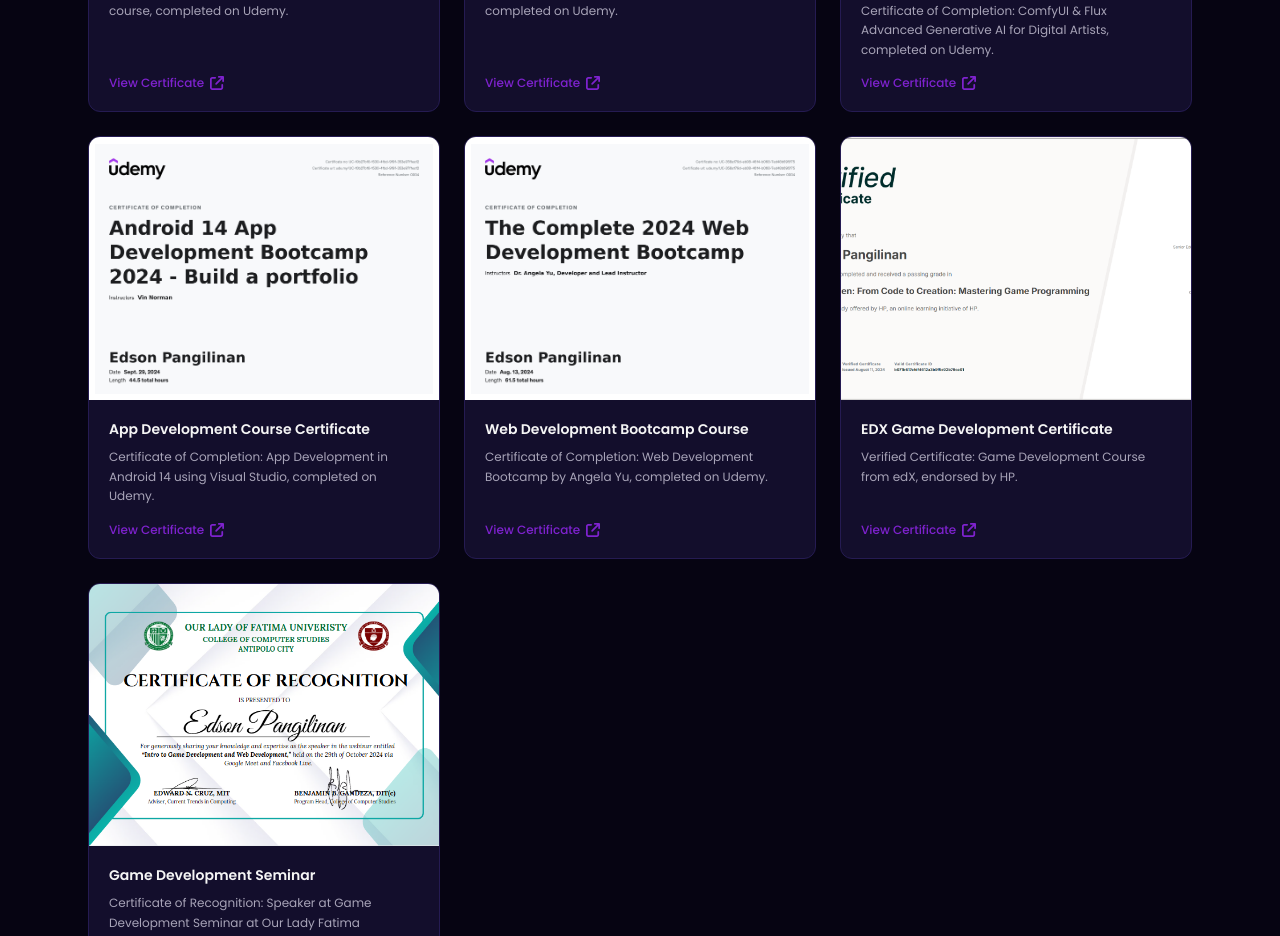
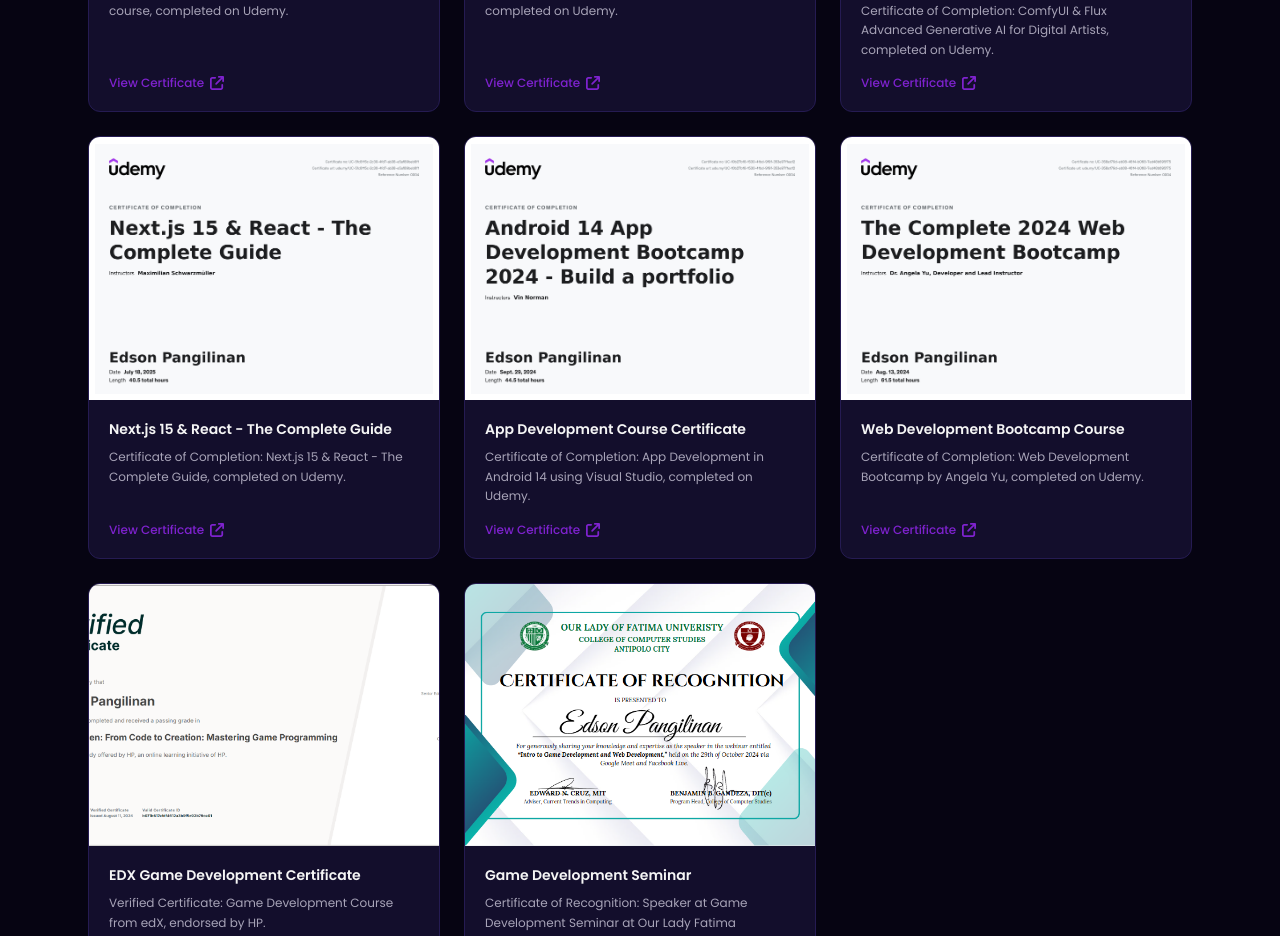
Before and after one commit to tekkenfreya/portfolio-website, a Next.js app in the folder apps/web/: page / in a window 1280 px wide. Shown: the part 5180-6116 px from the top of the page. Built offline with nearby package versions, Linux system fonts and the light colour scheme.

Commit message:
feat(web): add Next.js 15 & React certificate

```diff
--- a/apps/web/src/components/CertificatesSection.tsx
+++ b/apps/web/src/components/CertificatesSection.tsx
@@ -22,6 +22,12 @@
     href: 'https://www.udemy.com/certificate/UC-df67483f-aef8-4e5f-a4e0-5ee8b022e1a3/',
   },
   // Full Stack
+  {
+    image: '/images/nextjs-cert.jpg',
+    title: 'Next.js 15 & React - The Complete Guide',
+    description: 'Certificate of Completion: Next.js 15 & React - The Complete Guide, completed on Udemy.',
+    href: 'https://www.udemy.com/certificate/UC-5fc8115c-2c30-4fd7-ab38-e5af89beb6f1/',
+  },
   {
     image: '/images/AppDevCert.jpg',
     title: 'App Development Course Certificate',
```
Also changed, not shown: apps/web/public/images/nextjs-cert.jpg (added).
